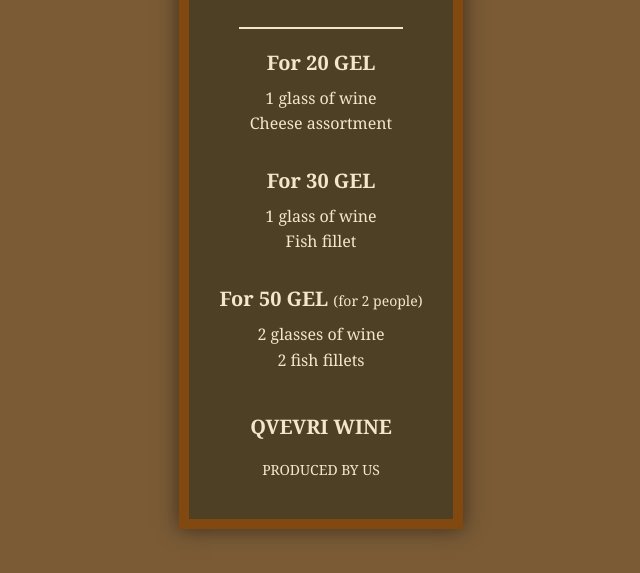
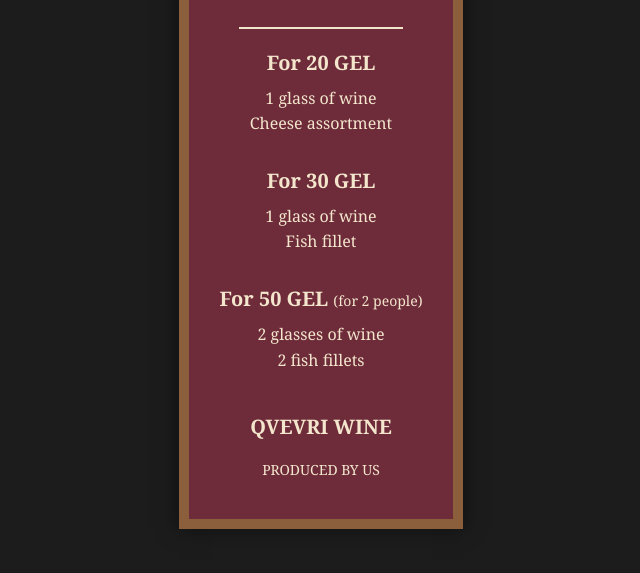
Before and after one commit to mariampataraia/twentyThirty, a plain HTML site: page index.html in a window 1280 px wide. Shown: the part 227-800 px from the top of the page, without its empty margins (319-959 px from the left). Drawn offline with Linux system fonts and the light colour scheme.

Commit message:
add colors

```diff
--- a/style.css
+++ b/style.css
@@ -1,7 +1,7 @@
 body {
-    background-color: #7a5b36;
+    background-color: #1C1C1C;
     font-family: 'Georgia', serif;
-    color: #f3e6cd;
+    color: #F3E6CD;
     margin: 0;
     padding: 20px;
     display: flex;
@@ -10,8 +10,8 @@ body {
 }
 
 .menu-board {
-    background-color: #4e4024;
-    border: 10px solid #814910;
+    background-color: #6E2C3A;
+    border: 10px solid #8B5E3C;
     padding: 40px 30px;
     max-width: 500px;
     text-align: center;
```
